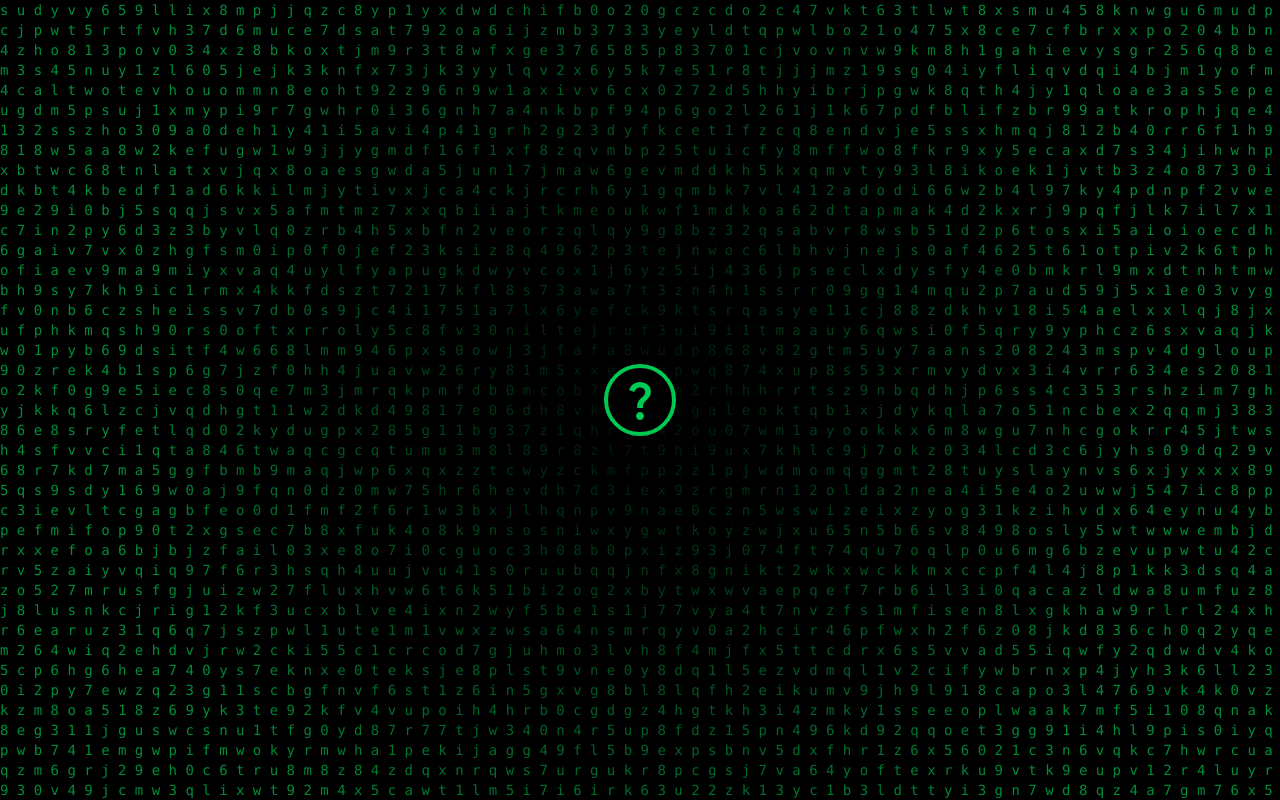
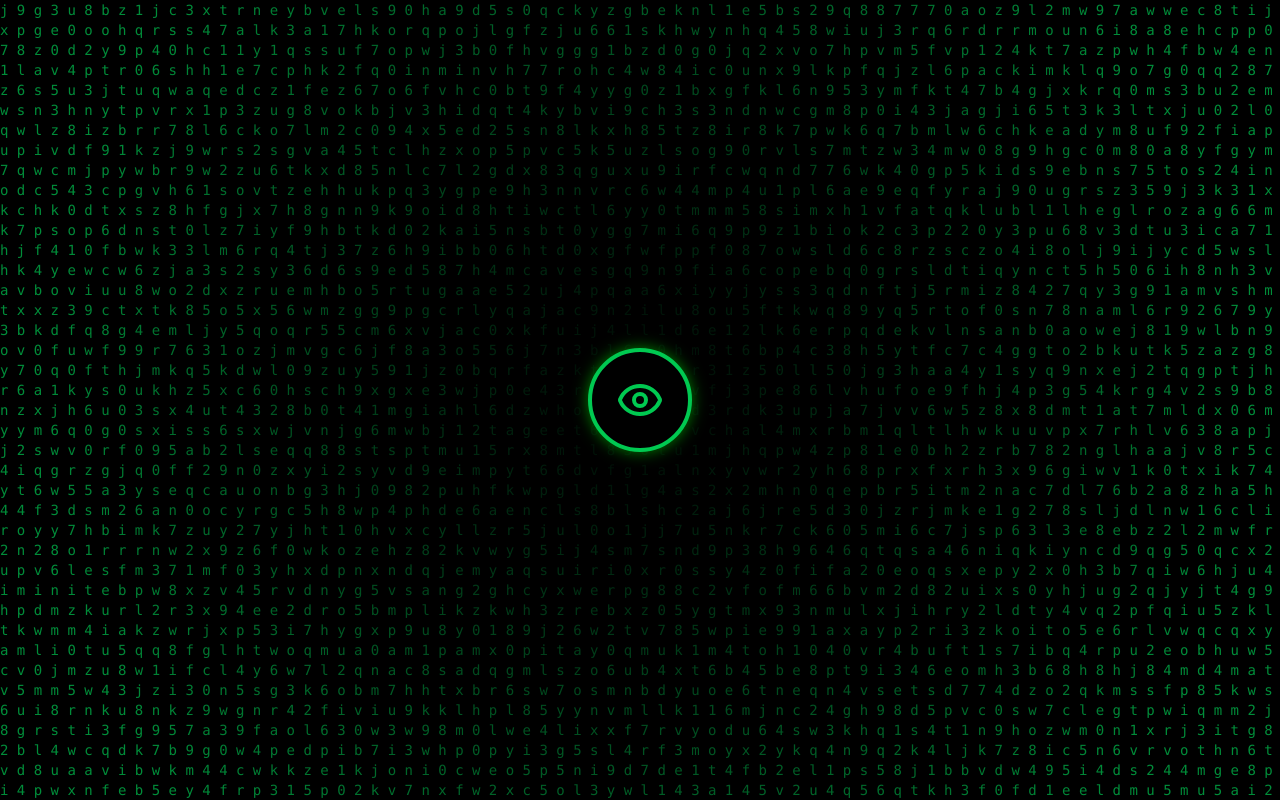
Before and after one commit to here-is-ivan/personal-website, a React (Vite) app: page / in a window 1280 px wide. Built offline with nearby package versions, Linux system fonts and the light colour scheme.

Commit message:
greeting screen update

```diff
--- a/src/components/GreetingScreen.tsx
+++ b/src/components/GreetingScreen.tsx
@@ -1,26 +1,121 @@
 import React, { useRef, useEffect, useState } from 'react';
 import MarioCoderGIF from '@/assets/mario-coder.gif';
+import { MdQuestionMark } from 'react-icons/md';
+import { LuEye, LuEyeClosed } from 'react-icons/lu';
+import { useGSAP } from '@gsap/react';
 import gsap from 'gsap';
-import { useGSAP } from '@gsap/react';
-import { MdQuestionMark } from 'react-icons/md';
 
 const GreetingScreen = () => {
+  const [isBlinking, setIsBlinking] = useState(false);
   const [isQuestionClicked, setIsQuestionClicked] = useState(false);
+  const sectionRef = useRef<HTMLDivElement>(null);
+  const questionRef = useRef<HTMLDivElement>(null);
+  const [questionOffset, setQuestionOffset] = useState({ x: 0, y: 0 });
+  const [eyeOffset, setEyeOffset] = useState({ x: 0, y: 0 });
+  const [magneticScale, setMagneticScale] = useState(0);
+  const [eyeOpacity, setEyeOpacity] = useState<number>(1);
+
+  // Blinking logic
+  useEffect(() => {
+    const interval = setInterval(() => {
+      setIsBlinking(true);
+      setTimeout(() => setIsBlinking(false), 120);
+    }, 3000 * Math.random() + 5000);
+    return () => clearInterval(interval);
+  }, []);
+
+  // Magnetic effect logic
+  useEffect(() => {
+    const handleMouseMove = (e: MouseEvent) => {
+      if (!questionRef.current) return;
+      const rect = questionRef.current.getBoundingClientRect();
+      const centerX = rect.left + rect.width / 2;
+      const centerY = rect.top + rect.height / 2;
+      const dx = e.clientX - centerX;
+      const dy = e.clientY - centerY;
+      const distance = Math.sqrt(dx * dx + dy * dy);
+      const threshold = 300; // px
+      const scale = 1.4 * Math.max(0, (threshold - distance) / threshold);
+
+      const eyeStrength = 0.015;
+      setEyeOffset({ x: dx * eyeStrength, y: dy * eyeStrength });
+
+      if (distance < threshold) {
+        const strength = ((threshold - distance) / threshold) * 0.4;
+        setQuestionOffset({ x: dx * strength, y: dy * strength });
+        setEyeOpacity(0);
+      } else {
+        setQuestionOffset({ x: 0, y: 0 });
+        setEyeOpacity(1);
+      }
+      setMagneticScale(scale);
+    };
+    window.addEventListener('mousemove', handleMouseMove);
+    return () => {
+      window.removeEventListener('mousemove', handleMouseMove);
+    };
+  }, []);
+
+  // Section fade-in animation
+  useGSAP(() => {
+    if (!sectionRef.current) return;
+    gsap.set(sectionRef.current, { opacity: 0, filter: 'blur(16px)' });
+    gsap.to(sectionRef.current, {
+      opacity: 1,
+      duration: 2.5,
+      filter: 'blur(0px)',
+    });
+  }, []);
 
   return (
-    <section className='w-dvw h-dvh relative'>
-      <div className='bg-black w-full h-full absolute inset-0 flex justify-center items-center'>
+    <section className='w-dvw h-dvh relative bg-black'>
+      <div
+        className='w-full h-full absolute inset-0 flex justify-center items-center'
+        ref={sectionRef}
+      >
         <div
-          className={`absolute text-green-500 text-5xl hover:scale-125 z-20 border-4 border-green-500 bg-black rounded-full p-2 hover:text-black hover:bg-green-500 duration-500 ${
+          className={`absolute text-green-500 text-5xl hover:scale-150 z-20 border-4 border-green-500 bg-black rounded-full p-6 hover:text-black hover:bg-green-500 duration-500 ${
             isQuestionClicked ? 'opacity-0 cursor-default' : 'cursor-pointer'
           }`}
+          style={{
+            boxShadow: '0 0 15px oklch(50% 0.219 149.579)',
+          }}
           onClick={() => {
             if (!isQuestionClicked) {
               setIsQuestionClicked(true);
             }
           }}
         >
-          <MdQuestionMark />
+          <div
+            ref={questionRef}
+            style={{
+              transform: `translate(${questionOffset.x}px, ${questionOffset.y}px) scale(${magneticScale})`,
+              transition: 'all 25ms linear',
+            }}
+          >
+            <MdQuestionMark />
+          </div>
+          <div
+            className='absolute left-0 top-0 w-full h-full flex justify-center items-center'
+            style={{
+              opacity: eyeOpacity,
+              transition: 'opacity 100ms linear',
+            }}
+          >
+            <div
+              className='flex justify-center items-center'
+              style={{
+                transform: `translate(${eyeOffset.x}px, ${eyeOffset.y}px)`,
+                transition: 'all 25ms linear',
+              }}
+            >
+              {isBlinking ? (
+                <LuEyeClosed className='absolute' />
+              ) : (
+                <LuEye className='absolute' />
+              )}
+            </div>
+          </div>
         </div>
         {isQuestionClicked && <TextIntroduction />}
         <MatrixBackground isQuestionClicked={isQuestionClicked} />
@@ -43,11 +138,18 @@ const MatrixBackground = ({
 }) => {
   const chars = 'abcdefghijklmnopqrstuvwxyz1234567890';
   const getRandomChar = () => chars[Math.floor(Math.random() * chars.length)];
+
+  const [matrix, setMatrix] = useState<string[]>([]);
   const backgroundRef = useRef<HTMLDivElement>(null);
-  const [matrix, setMatrix] = useState<string[]>([]);
+  const canChangeRef = useRef(true);
 
   useEffect(() => {
+    if (isQuestionClicked && !canChangeRef.current) return;
+
     const updateMatrix = () => {
+      if (!canChangeRef.current) return;
+      canChangeRef.current = false;
+      setTimeout(() => (canChangeRef.current = true), 40);
       const charWidth = 16; // px
       const charHeight = 16; // px
       const width = backgroundRef.current?.offsetWidth || window.innerWidth;
@@ -66,7 +168,7 @@ const MatrixBackground = ({
       window.removeEventListener('resize', updateMatrix);
       window.removeEventListener('mousemove', updateMatrix);
     };
-  }, []);
+  }, [isQuestionClicked]);
 
   return (
     <div
@@ -75,13 +177,13 @@ const MatrixBackground = ({
       }`}
     >
       <div
-        className='text-green-500 opacity-70 font-mono absolute inset-0 whitespace-pre select-none text-sm overflow-hidden'
+        className='text-green-500 font-mono absolute inset-0 whitespace-pre select-none text-sm overflow-hidden'
         ref={backgroundRef}
         style={{
           maskImage:
-            'radial-gradient(circle at 50% 50%, rgba(0,0,0,0.1) 0%, rgba(0,0,0,1) 70%)',
+            'radial-gradient(circle at 50% 50%, rgba(0,0,0,0) 0%, rgba(0,0,0,0.7) 80%)',
           WebkitMaskImage:
-            'radial-gradient(circle at 50% 50%, rgba(0,0,0,0.1) 0%, rgba(0,0,0,1) 70%)',
+            'radial-gradient(circle at 50% 50%, rgba(0,0,0,0) 0%, rgba(0,0,0,0.7) 80%)',
         }}
       >
         {matrix.join('\n')}
```
Also changed, not shown: 1 other file (tests, documents, lock files or other folders).
